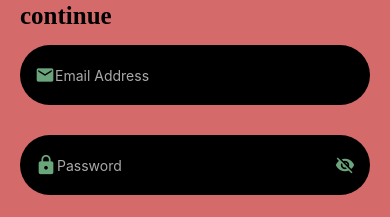
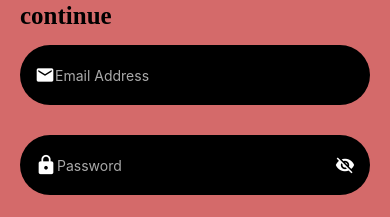
Before and after one commit to Emma3913/stockee, a React Native app: screen /Login in a window 390 px wide. Shown: the part 290-507 px from the top of the page. Built offline with nearby package versions, Linux system fonts and the light colour scheme.

Commit message:
Ajustes iniciales del proyecto

```diff
--- a/App.tsx
+++ b/App.tsx
@@ -1,7 +1,7 @@
 import { StyleSheet, Text, View } from 'react-native'
 import React from 'react'
-import { globalStyles } from './src/data'
 import MainStack from './src/infrastructure/navigation/MainStack'
+import { globalStyles } from './src/presentation/theme/theme'
 
 const App = () => {
   return (
--- a/src/infrastructure/navigation/MainStack.tsx
+++ b/src/infrastructure/navigation/MainStack.tsx
@@ -6,11 +6,11 @@ import { GestureHandlerRefContext } from '@react-navigation/stack'
 
 const MainStack = () => {
     return (
-        // <GestureHandlerRefContext value={null}>
-        <NavigationContainer>
-            <StackNavigator />
-        </NavigationContainer>
-        // </GestureHandlerRefContext>
+        <GestureHandlerRefContext value={null}>
+            <NavigationContainer>
+                <StackNavigator />
+            </NavigationContainer>
+        </GestureHandlerRefContext>
     )
 }
 
--- a/src/presentation/components/CommonButton.tsx
+++ b/src/presentation/components/CommonButton.tsx
@@ -1,6 +1,7 @@
-import { View, Text, TouchableOpacity, StyleProp, ViewStyle } from 'react-native'
+import { Text, TouchableOpacity, StyleProp, ViewStyle } from 'react-native'
 import React from 'react'
-import { globalStyles } from '../../data';
+import { globalStyles } from '../theme/theme';
+
 
 type CustomButtonProps = {
     label?: string;
--- a/src/presentation/screens/home/HomeScreen.tsx
+++ b/src/presentation/screens/home/HomeScreen.tsx
@@ -1,10 +1,11 @@
 import { View, Text } from 'react-native'
 import React from 'react'
+import { globalColors, globalStyles } from '../../theme/theme'
 
 const HomeScreen = () => {
     return (
-        <View>
-            <Text>HomeScreen</Text>
+        <View style={globalStyles.backgorund}>
+            <Text style={{ color: globalColors.light, fontWeight: '900', fontSize: 30 }}>HomeScreen</Text>
         </View>
     )
 }
--- a/src/presentation/screens/initial/InitialScreen.tsx
+++ b/src/presentation/screens/initial/InitialScreen.tsx
@@ -1,9 +1,9 @@
 import { View, Text, Image, TouchableOpacity } from 'react-native'
 import React from 'react'
 import { NavigationProp, useNavigation } from '@react-navigation/native'
-import { globalStyles } from '../../../data';
 import { RootStackParamList } from '../../../infrastructure/navigation/types';
 import CustomButton from '../../components/CommonButton';
+import { globalStyles } from '../../theme/theme';
 
 const InitialScreen = () => {
 
@@ -16,9 +16,9 @@ const InitialScreen = () => {
     return (
         <View style={globalStyles.backgorund}>
             <View style={globalStyles.initialScreenCircleTop}><Text></Text></View>
-            <View style={globalStyles.initialScreenImageContainerTop}>
+            {/* <View style={globalStyles.initialScreenImageContainerTop}>
                 <Image source={require("../../assets/img/logo_stockee.png")} style={globalStyles.initialScreenImageTop} resizeMode="contain" />
-            </View>
+            </View> */}
             <View style={globalStyles.initialScreenContainerTop}>
                 <Text style={globalStyles.initialScreenContainerTopText}>Stockee.</Text>
                 <View style={globalStyles.initialScreenSubtitleContainerTop}>
--- a/src/presentation/screens/login/LoginScreen.tsx
+++ b/src/presentation/screens/login/LoginScreen.tsx
@@ -4,8 +4,8 @@ import Icon from 'react-native-vector-icons/MaterialIcons';
 import { NavigationProp, useNavigation } from '@react-navigation/native';
 import { KeyboardAwareScrollView } from 'react-native-keyboard-aware-scroll-view';
 import { RootStackParamList } from '../../../infrastructure/navigation/types';
-import { globalColors, globalStyles } from '../../../data';
 import CustomButton from '../../components/CommonButton';
+import { globalColors, globalStyles } from '../../theme/theme';
 
 const LoginScreen = () => {
     const [email, setEmail] = useState('');
@@ -19,6 +19,7 @@ const LoginScreen = () => {
         setLoading(true)
         console.log("Login...")
         setTimeout(() => {
+            goToHomeScreen();
             setLoading(false)
         }, 2000);
 
@@ -26,6 +27,9 @@ const LoginScreen = () => {
 
     const goToProductsRegisterScreen = () => {
         navigation.navigate('Register');
+    }
+    const goToHomeScreen = () => {
+        navigation.navigate('Home');
     }
 
     return (
@@ -41,7 +45,7 @@ const LoginScreen = () => {
                 <View style={[globalStyles.loginScreenContainerBottom]}>
                     <Text style={globalStyles.loginScreenText}>Please enter the details below to continue</Text>
                     <View style={globalStyles.inputContainer}>
-                        <Icon name="email" size={20} color={globalColors.primary} />
+                        <Icon name="email" size={20} color={globalColors.light} />
                         <TextInput
                             style={globalStyles.input}
                             placeholder="Email Address"
@@ -54,7 +58,7 @@ const LoginScreen = () => {
                     </View>
 
                     <View style={globalStyles.inputContainer}>
-                        <Icon name="lock" size={22} color={globalColors.primary} />
+                        <Icon name="lock" size={22} color={globalColors.light} />
                         <TextInput
                             style={globalStyles.input}
                             placeholder="Password"
@@ -64,7 +68,7 @@ const LoginScreen = () => {
                             onChangeText={setPassword}
                         />
                         <TouchableOpacity onPress={() => setTogglePassword(!togglePassword)}>
-                            <Icon name={!togglePassword ? "visibility-off" : "visibility"} size={20} color={globalColors.primary} />
+                            <Icon name={!togglePassword ? "visibility-off" : "visibility"} size={20} color={globalColors.light} />
                         </TouchableOpacity>
                     </View>
 
@@ -93,7 +97,7 @@ const LoginScreen = () => {
                         <Text style={globalStyles.googleText}>Login with Google</Text>
                     </CustomButton>
                 </View>
-            </KeyboardAwareScrollView>c
+            </KeyboardAwareScrollView>
         </View>
     )
 }
--- a/src/presentation/screens/register/RegisterScreen.tsx
+++ b/src/presentation/screens/register/RegisterScreen.tsx
@@ -4,8 +4,8 @@ import { NavigationProp, useNavigation } from '@react-navigation/native';
 import Icon from 'react-native-vector-icons/MaterialIcons';
 import { KeyboardAwareScrollView } from 'react-native-keyboard-aware-scroll-view';
 import { RootStackParamList } from '../../../infrastructure/navigation/types';
-import { globalColors, globalStyles } from '../../../data';
 import CustomButton from '../../components/CommonButton';
+import { globalColors, globalStyles } from '../../theme/theme';
 
 const RegisterScreen = () => {
     const [email, setEmail] = useState('');
@@ -34,11 +34,11 @@ const RegisterScreen = () => {
         <View style={globalStyles.backgorund}>
             <View style={globalStyles.loginScreenContainerTop}>
                 <Text style={globalStyles.loginScreenContainerTopText}>Register now!</Text>
-                {/* <View style={globalStyles.initialScreenSubtitleContainerTop}>
+                <View style={globalStyles.initialScreenSubtitleContainerTop}>
                     <Text style={globalStyles.initialScreenSubtitleContainerTopText}>
                         Please enter your information
                     </Text>
-                </View> */}
+                </View>
             </View>
             <KeyboardAwareScrollView
                 contentContainerStyle={{ flexGrow: 1 }}
```
Also changed, not shown: src/presentation/theme/theme.ts (renamed from src/data/index.ts).
